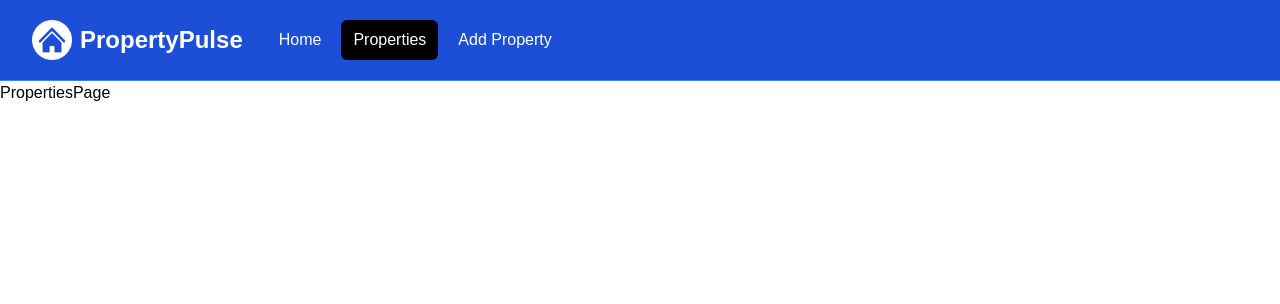
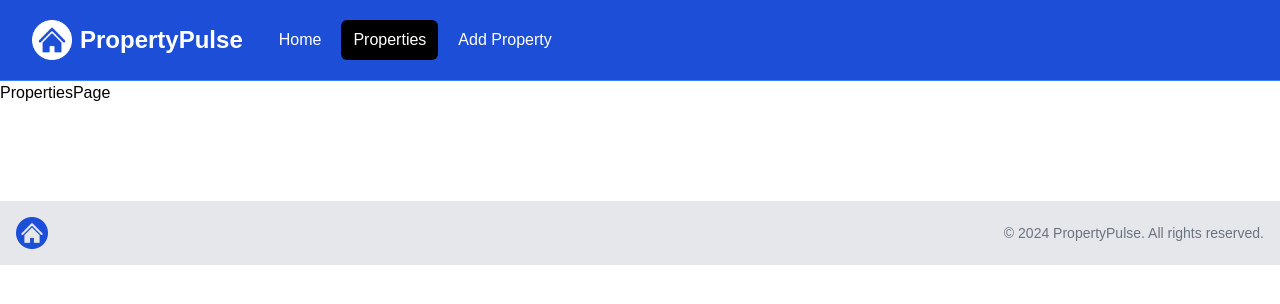
Before and after one commit to SofyaBorisenko/property-pulse, a Next.js app: page /properties in a window 1280 px wide. Shown: the top 304 px of the page. Built offline with nearby package versions, Linux system fonts and the light colour scheme.

Commit message:
created Footer and added it to the layout

```diff
--- a/app/layout.jsx
+++ b/app/layout.jsx
@@ -1,5 +1,6 @@
 import '../assets/styles/globals.css';
 import Navbar from '../components/Navbar';
+import Footer from '@/components/Footer';
 
 export const metadata = {
   title: 'PropertyPulse | Find The Perfect Rental',
@@ -13,6 +14,7 @@
       <body>
         <Navbar />
         <main>{children}</main>
+        <Footer />
       </body>
     </html>
   );
--- /dev/null
+++ b/components/Footer.jsx
@@ -0,0 +1,23 @@
+import Image from 'next/image';
+import Link from 'next/link';
+import logo from '../assets/images/logo.png';
+
+const Footer = () => {
+  const currentYear = new Date().getFullYear();
+  return (
+    <footer className='bg-gray-200 py-4 mt-24'>
+      <div className='container mx-auto flex flex-col md:flex-row items-center justify-between px-4'>
+        <div className='mb-4 md:mb-0'>
+          <Image src={logo} alt='Logo' className='h-8 w-auto' />
+        </div>
+        <div>
+          <p className='text-sm text-gray-500 mt-2 md:mt-0'>
+            &copy; {currentYear} PropertyPulse. All rights reserved.
+          </p>
+        </div>
+      </div>
+    </footer>
+  );
+};
+
+export default Footer;
```
